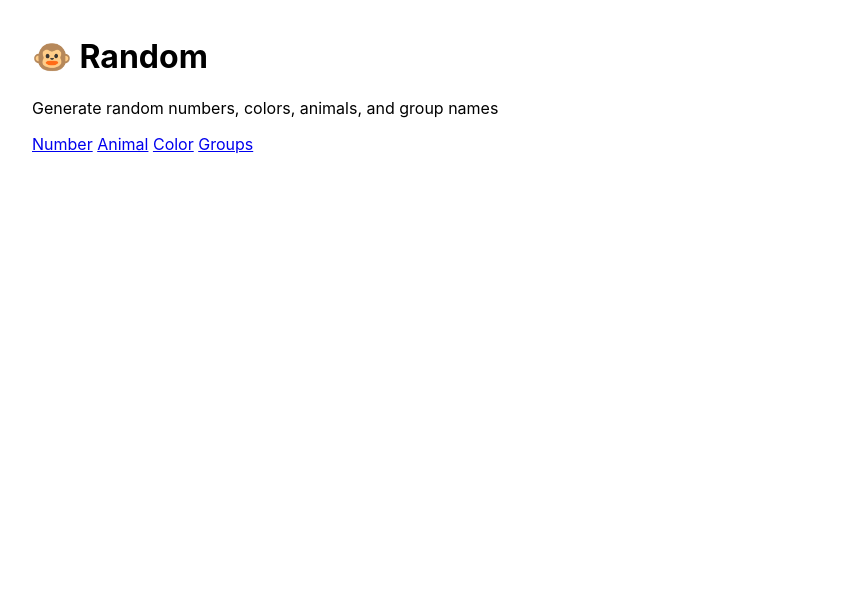
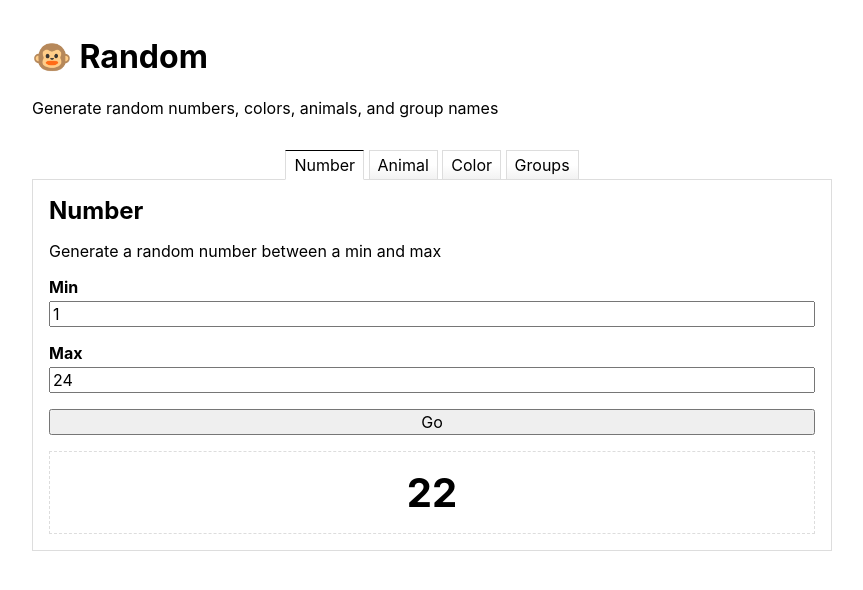
Before and after one commit to SeanMcP/random, a plain HTML site: page index.html in a window 1280 px wide. Shown: the whole page, without its empty margins (208-1071 px from the left). Drawn offline with Linux system fonts and the light colour scheme.

Commit message:
feat: polish

```diff
--- a/index.html
+++ b/index.html
@@ -29,7 +29,7 @@
       <section class="section" hidden id="number">
         <form id="number-form">
           <h2>Number</h2>
-          <p>Generate a random number between:</p>
+          <p>Generate a random number between a min and max</p>
           <label class="field">
             <b>Min</b>
             <input type="number" name="number-min" required value="1" />
--- a/main.js
+++ b/main.js
@@ -6,7 +6,8 @@
   const navLinks = document.querySelectorAll("nav a");
 
   function displaySection() {
-    const hash = location.hash.slice(1);
+    let hash = location.hash.slice(1);
+    if (!hash) hash = 'number'
     sections.forEach((section) => {
       if (section.id === hash) {
         section.removeAttribute("hidden");
--- a/styles.css
+++ b/styles.css
@@ -1,3 +1,7 @@
+:root {
+  --border-color: #ddd;
+}
+
 body {
   font-family: -apple-system, BlinkMacSystemFont, "Segoe UI", Roboto, Oxygen,
     Ubuntu, Cantarell, "Open Sans", "Helvetica Neue", sans-serif;
@@ -13,16 +17,39 @@ input {
 }
 
 nav {
-  margin-bottom: 1rem;
+  margin-bottom: -1px;
+  margin-top: 2rem;
+  text-align: center;
+}
+
+nav a {
+  background: white;
+  border: 1px solid var(--border-color);
+  display: inline-block;
+  color: black;
+  padding: 0.25rem 0.5rem;
+  text-decoration: none;
+  transition: all 200ms cubic-bezier(0.075, 0.82, 0.165, 1);
+}
+
+nav a:not([aria-current="true"]) {
+  background: linear-gradient(to bottom, white 50%, hsl(0, 0%, 95%))
+}
+
+nav a:focus,
+nav a:hover {
+  border-top-color: blue;
+  color: blue;
+}
+
+nav a[aria-current="true"] {
+  border-bottom-color: white;
+  border-top-color: currentColor;
 }
 
 .section {
-  border: 1px solid #ddd;
+  border: 1px solid var(--border-color);
   padding: 1rem;
-}
-
-.section + .section {
-  margin-top: 1rem;
 }
 
 .field {
@@ -41,7 +68,7 @@ form > * {
 
 [id$="output"] {
   align-items: center;
-  border: 1px dashed #ddd;
+  border: 1px dashed var(--border-color);
   display: flex;
   flex-direction: column;
   font-size: 3rem;
```
